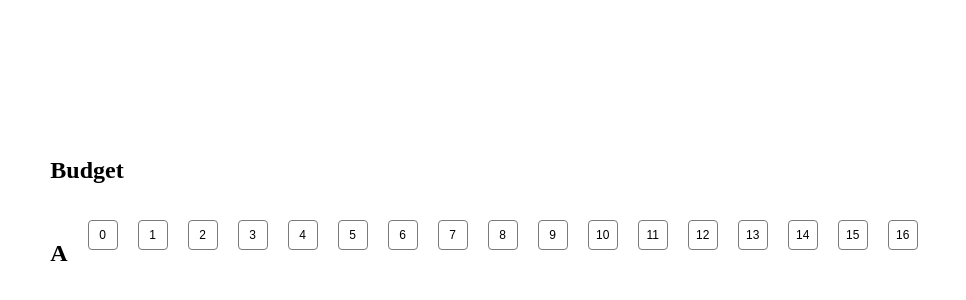
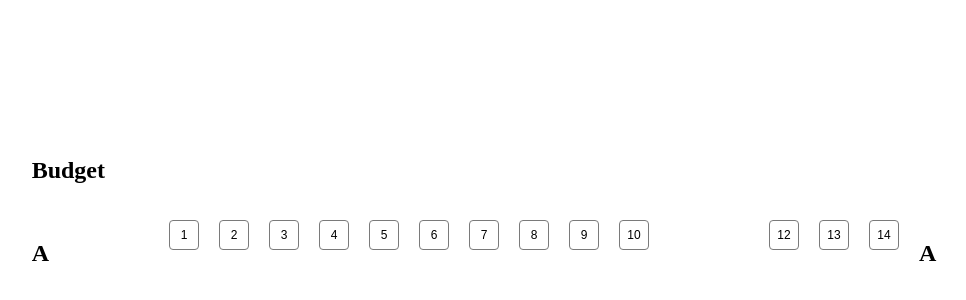
Before and after one commit to naveensinghp/Playground-Stuff, a Next.js app: page /bookseat in a window 1280 px wide. Shown: the part 188-488 px from the top of the page, without its empty margins (156-1122 px from the left). Built offline with nearby package versions, Linux system fonts and the light colour scheme.

Commit message:
no message

```diff
--- a/pages/bookseat.js
+++ b/pages/bookseat.js
@@ -9,8 +9,6 @@ export default function BookSeat() {
     //const uniquePlanId = `${id}-${plan.id}`;
     const [activeIndex, setActiveIndex] = useState(null);
     const  handleClick = (index) => {
-        // let seatSelected = seatrow + seatnumber;
-        // console.log('seat',seatSelected);
         setActiveIndex(index);
     }
     return(
@@ -18,28 +16,25 @@ export default function BookSeat() {
             {/* <GlobalStyles /> */}
             <Wrapper>
                 <h1>Budget</h1>
-                {seatNumber.map((data) => (
-                    <Wrapperout>
+                  {seatNumber.map((data) => {
+                    const uniquePlanId = `${id}-${data.id}`;
+                    return(
+                        <Wrapperout
+                            key={uniquePlanId}
+                        >
                             <h1>{data.seat}</h1>
                             {data.seatno.map((num,index) => (
-
                                 <SeatNums
-                            key={id}
                                     variant={num}
                                     active={index === activeIndex}
-                            onClick={() => handleClick(data.seat,num,index)}>{index}
+                                    onClick={() => handleClick(index)}> {num}
                                 </SeatNums>
                             ))}
-                         {/* {data.seatno.map((data,index) => (
-                            console.log('ff',`${index}-${data.status}`),
-                          <SeatNums
-                          active={index === activeIndex}
-                          onClick={() => handleClick(index)}>
-                            {data.number}
-                          </SeatNums>
-                        ))} */}
+                              <h1>{data.seat}</h1>
                         </Wrapperout>
-                ))}
+                    );
+                  })}
+
             </Wrapper>
         </>
     );
@@ -65,13 +60,13 @@ const SeatNums = styled.button`
     font-size: 12px;
     background-color: ${props => props.active ? '#ffcb05' : 'white'};
     border: 1px solid ${props => props.active ? '#ffcb05' : '#7a7a7a'};
-    /* visibility: ${props => {
+    visibility: ${props => {
     if (props.variant.includes('x')) {
       return 'hidden';
     }else {
         return 'visible';
     }
-    }}; */
+    }};
     border-radius: 4px;
     cursor: pointer;
     color: black;
--- a/pages/test.js
+++ b/pages/test.js
@@ -1,10 +1,14 @@
 import React from 'react';
+import { motion } from 'framer-motion';
 
 
 export default function Test() {
+  const [isEnabled, setIsEnabled] = React.useState(true);
     return(
         <>
-          <h1>Test</h1>
+          <div>
+             <button onClick={() => setIsEnabled(!isEnabled)}>Toggle - {isEnabled}</button>
+          </div>
         </>
     );
 }
```
Lines whose indentation alone changed are shown as unchanged.
